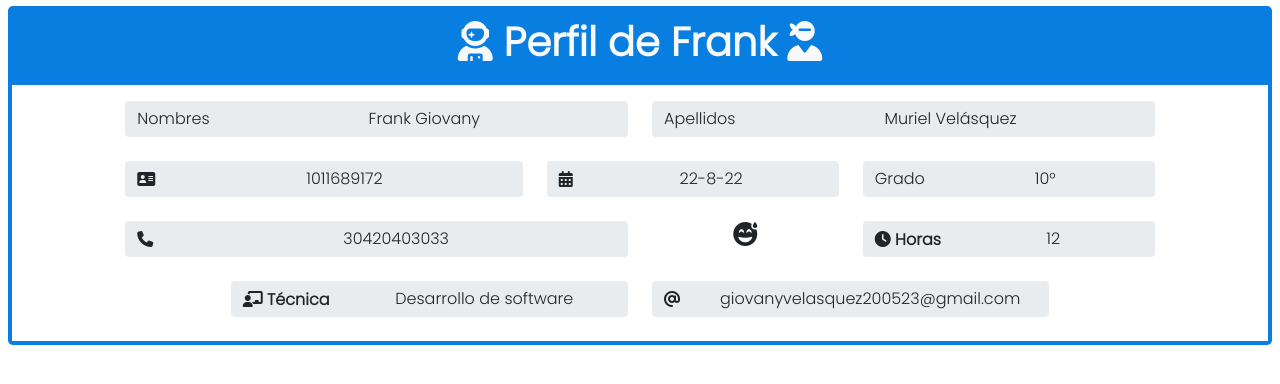
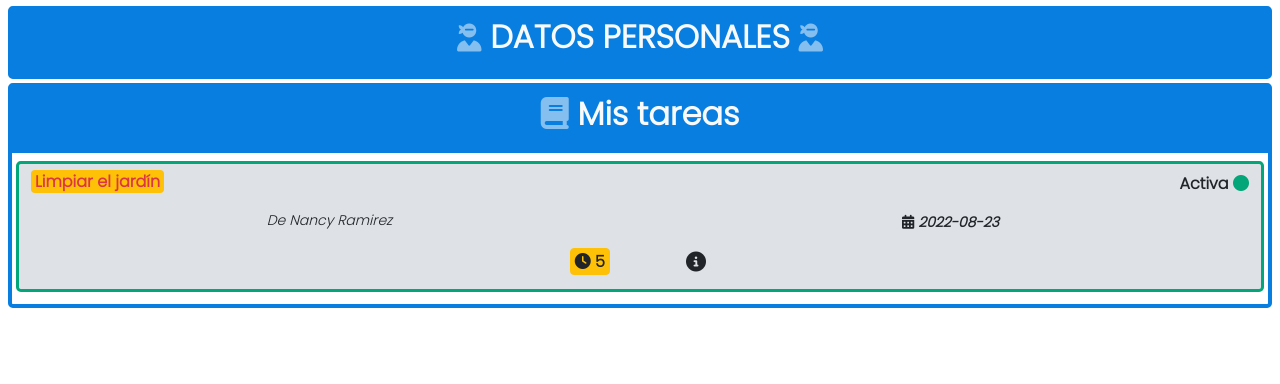
Before and after one commit to Frankgmv/Control-servicio-social, a PHP site: page /Vista/perfiles/estudiante/perfil_estudiante.php in a window 1280 px wide. Shown: the part 106-490 px from the top of the page. Run offline with PHP 8.4, Linux system fonts and the light colour scheme; the visitor is signed in with stand-in values (Sample User, id 1); data that the repository does not hold is empty; some libraries are stand-ins or nearby versions.

Commit message:
estilos de cajas para mostrar tareas

```diff
--- a/Vista/perfiles/estudiante/perfil_estudiante.php
+++ b/Vista/perfiles/estudiante/perfil_estudiante.php
@@ -1,16 +1,16 @@
 <?php
-// include_once "../../Controlador/RecogerDatos/estudiante/datos.php";
-session_start();
+// session_start();
+include_once "../../../Modelo/conexion_db.php";
+$color = "success";
 
 // cierre de sesiones
-if (isset($_SESSION['id'])) {
+if (!isset($_SESSION['id'])) {
     // include "../../../index.php";
     // $_SESSION['mensajeDeAlerta'] =
     // $_SESSION['tipoAlerta']
     // $_SESSION['tituloDeAlerte']
-
+} else {
 ?>
-
     <!DOCTYPE html>
     <html lang="en">
 
@@ -31,8 +31,7 @@ if (isset($_SESSION['id'])) {
         <header class="container-fluid">
             <nav class="container-fluid navbar navbar-expand-lg navbar-dark bg-primary fixed-top">
                 <a class="navbar-brand" href="#">
-                    <div class="row">
-
+                    <div class="row ">
                         <div class="col-auto text-start d-inline">
                             <img src="../../../Controlador/includes/recursos/img-cabecera.png" class="i" width="auto" height="80" alt="logo sistema">
                         </div>
@@ -43,7 +42,7 @@ if (isset($_SESSION['id'])) {
                     </div>
                 </a>
                 <button class="navbar-toggler me-4" data-bs-target="#navegacion" data-bs-toggle="collapse" aria-controls="navegacion" aria-expanded="false" aria-label="menu de navegacion">
-                    <span class="navbar-toggler-icon"></span>
+                    <span class=" navbar-toggler-icon"></span>
                 </button>
                 <div id="navegacion" class=" justify-content-sm-end collapse navbar-collapse">
                     <ul class="h4 navbar-nav  mt-3 list-group-horizontal justify-content-end">
@@ -60,6 +59,7 @@ if (isset($_SESSION['id'])) {
                 </div>
             </nav>
         </header>
+        <!-- Contenido principal -->
         <main class="mt-5 pt-3 px-sm-2">
             <!-- mostrar campo de prueba -->
             <div class="d-none col-6 offset-5">
@@ -73,13 +73,14 @@ if (isset($_SESSION['id'])) {
 
             <!-- style next to the comment -->
             <div class="border border-4 border-primary rounded-3">
-                <div class="bg-primary border-bottom border-3 border-primary text-center py-2">
-                    <!-- TODO utilizar una función para cambiar el icono de caras por otras -->
-                    <!-- <h1 class="text-light "><i class="fa-solid fa-user-astronaut"><b> <?php echo ""; ?></b></i></h1> -->
-                    <h1 class="text-light "><i class="fa-solid fa-user-astronaut"></i> <b> <?php echo " Perfil de Frank "; ?></b> <i class="fa-solid fa-user-ninja"></i>
-                </h1>
-                </div>
-                <div class="mx-2">
+                <a class="nav-link p-0 m-0" data-bs-toggle="collapse" href="#perfil" aria-expanded="false" aria-controls="perfil">
+                    <div class="bg-primary border-bottom border-3 border-primary text-center py-2">
+                        <h2 class="text-light text-white-50"><i class="small fa-solid fa-user-ninja"></i> <b class="text-light">DATOS PERSONALES <?php echo ""; ?></b> <i class=" small fa-solid fa-user-ninja"></i>
+                        </h2>
+                    </div>
+                </a>
+                <!-- <div class="mx-2 collapse show " id="perfil"> -->
+                <div class="mx-2 collapse" id="perfil">
                     <!-- hilera 1 -->
                     <div class="row my-sm-3">
                         <!-- Nombres -->
@@ -136,7 +137,7 @@ if (isset($_SESSION['id'])) {
                         <!-- horas totales -->
                         <div class="col-12 col-sm-4 col-lg-3  mb-2">
                             <div class="input-group">
-                                <span class="input-group-text border-0 "><i class="fa-solid fa-clock"><b> Horas</b></i> </span>
+                                <span class="input-group-text border-0 "><i class="fa-solid fa-clock"><b> Horas</b></i></span>
                                 <input type="text" value="<?php echo "12"; ?>" class=" border-0 form-control text-center" readonly>
                             </div>
                         </div>
@@ -162,8 +163,75 @@ if (isset($_SESSION['id'])) {
                     </div>
                 </div>
             </div>
+            <!-- Tareas del estudiante. -->
+            <div class="border border-4 border-primary rounded-3 mt-1">
+                <a class="nav-link p-0 m-0" data-bs-toggle="collapse" href="#tareas" aria-expanded="false" aria-controls="tareas">
+                    <div class="bg-primary border-bottom border-3 border-primary text-center py-2">
+                        <h2 class="text-white-50"><i class="fa-solid fa-book"></i><b class="text-light"> Mis tareas<?php echo ""; ?></b>
+                        </h2>
+                    </div>
+                </a>
+                <div class="mx-2 my-2 px-2 collapse show " id="tareas">
+                    <div class="row ">
+                        <div class="col-12 col-sm-6 col-md-6 col-lg col-xl border border-3 border-<?php echo $color?> bg-secondary rounded-3  p-1 mb-1">
+                            <div class="row px-2 mt-1">
+                                <!-- nombre tarea -->
+                                <div class="col text-danger">
+                                    <h6><b class=" bg-warning rounded px-1" ><?php echo "Limpiar el jardín"; ?></b></h4>
+                                </div>
+                                <!-- estado de tarea -->
+                                <div class="col  text-end">
+                                    <p><b><?php echo "Activa "; ?><i class="text-<?php echo $color; ?> fa-solid fa-circle"></i></b></p>
+                                </div>
+                            </div>
+                            <div class="row px-2">
+                                <!-- Nombre creador de tarea -->
+                                <div class="col  text-center ">
+                                    <h6 class="small"><i>De <?php echo " Nancy Ramirez"; ?></i></h6>
+                                </div>
+                                <!-- fecha creación -->
+                                <div class="col  text-center ">
+                                    <h6><i class="small fa-solid fa-calendar-days"><i> <?php echo "2022-08-23"; ?></i></i></h6>
+                                </div>
+                            </div>
+                            <div class="row px-2">
+                                <!-- Número de horas -->
+                                <div class="col  pe-5 d-flex align-items-center justify-content-end">
+                                    <h6 class="mt-2" ><i class="border border-1 border-warning bg-warning rounded p-1 fa-solid fa-clock"><b> <?php echo 5; ?></b></i></h6>
+                                </div>
+                                <!-- Boton para ver toda la información -->
+                                <div class="col text-sm-start">
+                                    <!-- Button trigger modal -->
+                                    <button type="button" class="btn btn-outline border-0 rounded-circle btn-lg" data-bs-toggle="modal" data-bs-target="#infoTareas">
+                                        <i class="fa-solid fa-circle-info"></i>
+                                    </button>
+
+                                    <!-- Modal -->
+                                    <div class="modal fade" id="infoTareas" tabindex="-1" role="dialog" aria-labelledby="modelTitleId" aria-hidden="true">
+                                        <div class="modal-dialog modal-md" role="document">
+                                            <div class="modal-content">
+                                                <div class="modal-header">
+                                                    <h5 class="modal-title">modal-sm</h5>
+                                                    <button type="button" class="btn-close" data-bs-dismiss="modal" aria-label="Close"></button>
+
+                                                </div>
+                                                <div class="modal-body">
+                                                    Body
+                                                </div>
+                                                <div class="modal-footer">
+                                                    <button type="button" class="btn btn-secondary" data-bs-dismiss="modal">Close</button>
+                                                </div>
+                                            </div>
+                                        </div>
+                                    </div>
+                                </div>
+                                <!-- Fin modal -->
+                            </div>
+                        </div>
+                    </div>
+                </div>
+            </div>
         </main>
-
         <script src="https://cdn.jsdelivr.net/npm/@popperjs/core@2.9.2/dist/umd/popper.min.js" integrity="sha384-IQsoLXl5PILFhosVNubq5LC7Qb9DXgDA9i+tQ8Zj3iwWAwPtgFTxbJ8NT4GN1R8p" crossorigin="anonymous"></script>
         <script src="https://code.jquery.com/jquery-3.3.1.slim.min.js" integrity="sha384-q8i/X+965DzO0rT7abK41JStQIAqVgRVzpbzo5smXKp4YfRvH+8abtTE1Pi6jizo" crossorigin="anonymous"></script>
         <script src="https://cdn.jsdelivr.net/npm/bootstrap@5.0.2/dist/js/bootstrap.bundle.min.js " integrity="sha384-MrcW6ZMFYlzcLA8Nl+NtUVF0sA7MsXsP1UyJoMp4YLEuNSfAP+JcXn/tWtIaxVXM " crossorigin="anonymous "></script>
@@ -173,4 +241,5 @@ if (isset($_SESSION['id'])) {
 
     </html>
 
+    <!-- Cierre de sesión por medio de las mismas. -->
 <?php  }  ?>
```
